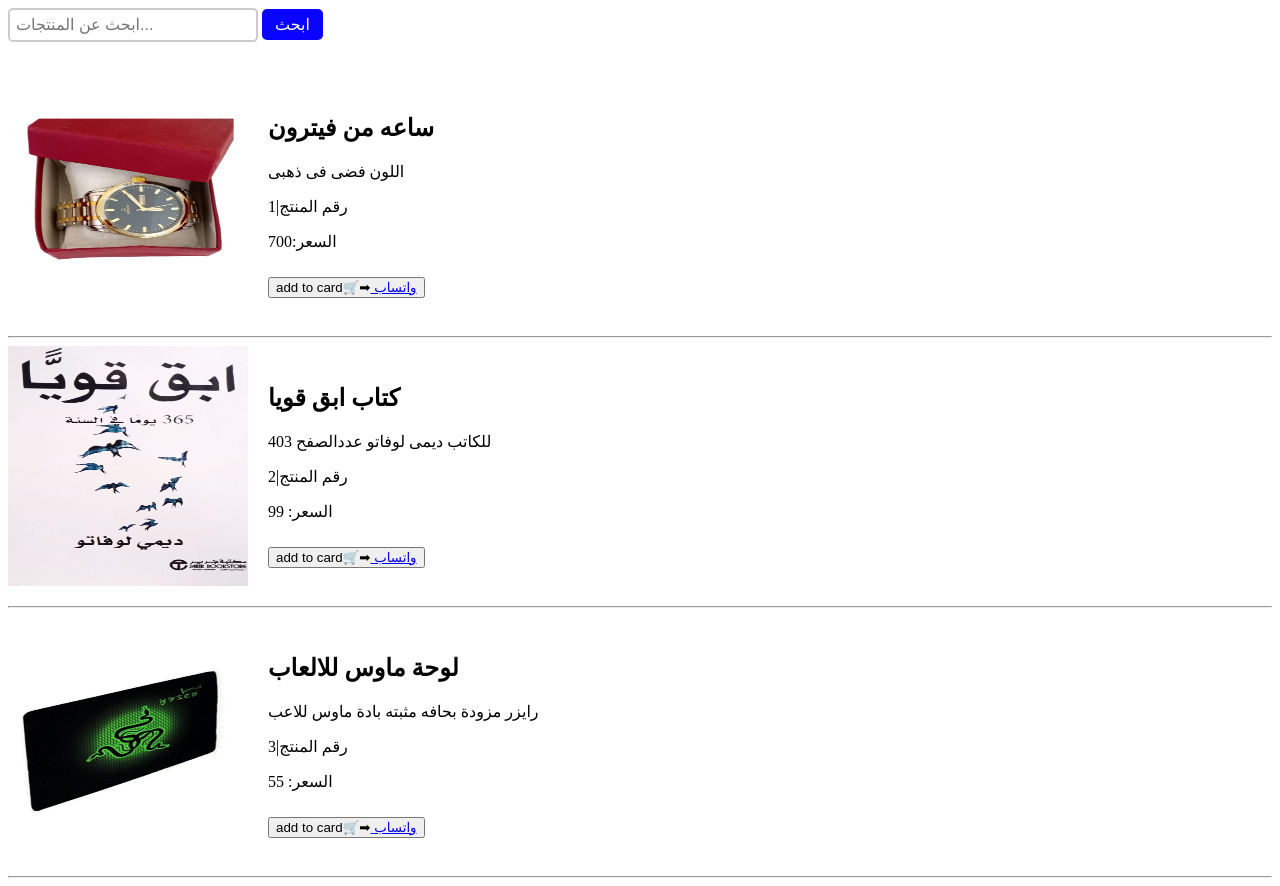
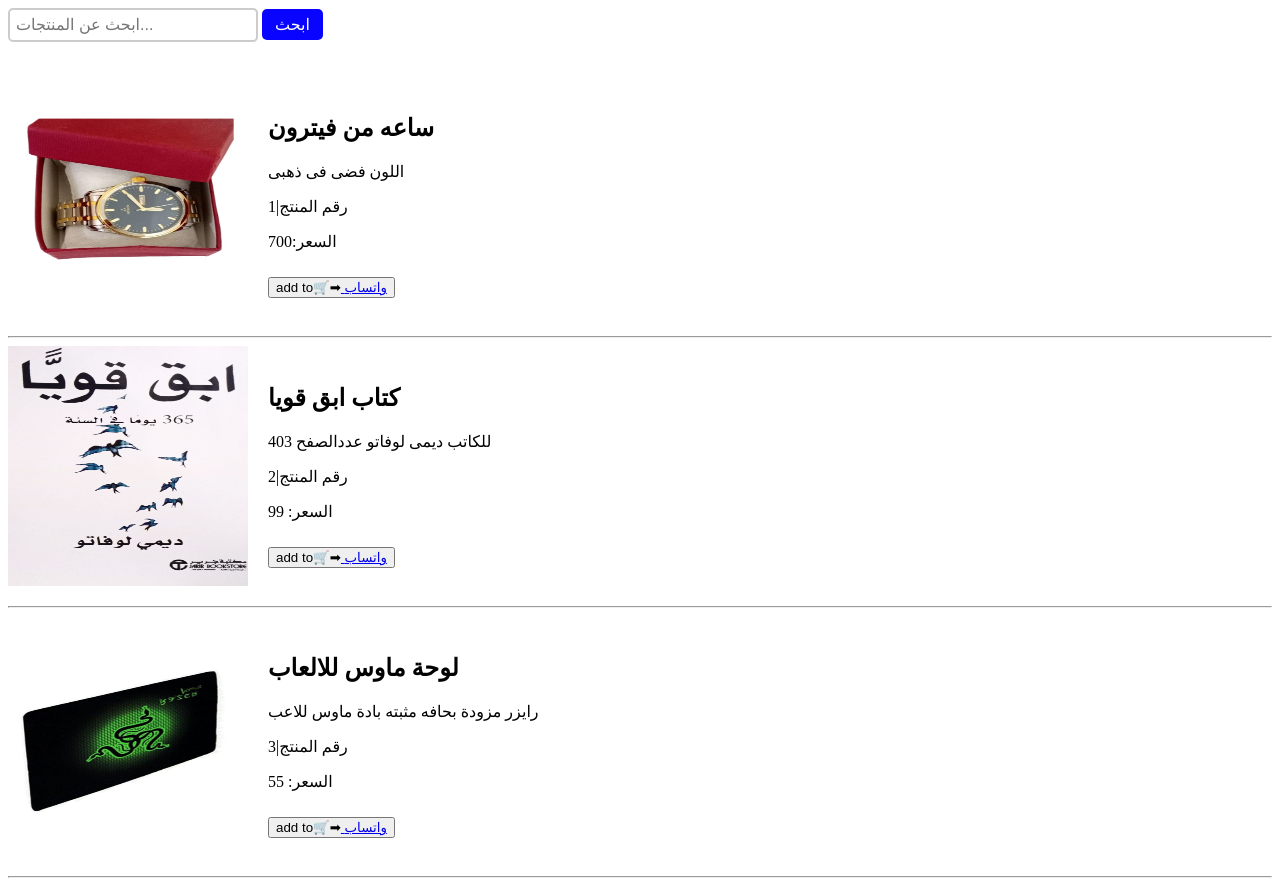
Before and after one commit to snapshopping/scarpage, a plain HTML site: page index.html in a window 1280 px wide. Drawn offline with Linux system fonts and the light colour scheme.

Commit message:
Add files via upload

```diff
--- a/index.html
+++ b/index.html
@@ -90,7 +90,7 @@
       <p>اللون فضى فى ذهبى</p>
       <p>رقم المنتج|1</p>
       <p>السعر:700</p>
-      <button class="add-to-cart">add to card🛒➡<a href="https://wa.me/+201152366798/?text=رسالة"> واتساب</a>
+      <button class="add-to-cart">add to🛒➡<a href="https://wa.me/+201152366798/?text=رسالة"> واتساب</a>
       </button>
 
     </div>
@@ -104,7 +104,7 @@
         <p> للكاتب ديمى لوفاتو عددالصفح 403</p>
         <p>رقم المنتج|2</p>
         <p>السعر: 99</p>
-        <button class="add-to-cart"> add to card🛒➡<a href="https://wa.me/+201152366798/?text=رسالة"> واتساب</a>
+        <button class="add-to-cart"> add to🛒➡<a href="https://wa.me/+201152366798/?text=رسالة"> واتساب</a>
         </button>
       </div>
     </div>
@@ -117,7 +117,7 @@
       <p> رايزر مزودة بحافه مثبته بادة ماوس للاعب</p>
       <p>رقم المنتج|3</p>
       <p>السعر: 55</p>
-      <button class="add-to-cart">add to card🛒➡<a href="https://wa.me/+201152366798/?text=رسالة"> واتساب</a>
+      <button class="add-to-cart">add to🛒➡<a href="https://wa.me/+201152366798/?text=رسالة"> واتساب</a>
       </button>
     </div>
   </div>
```
